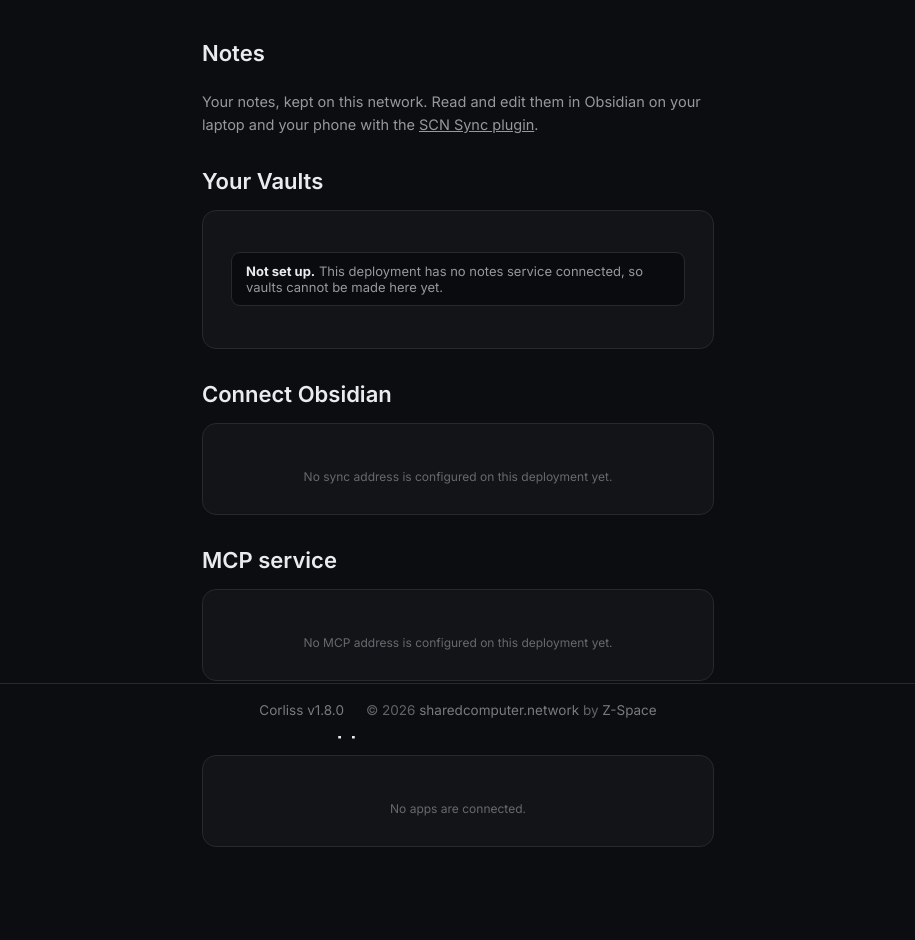
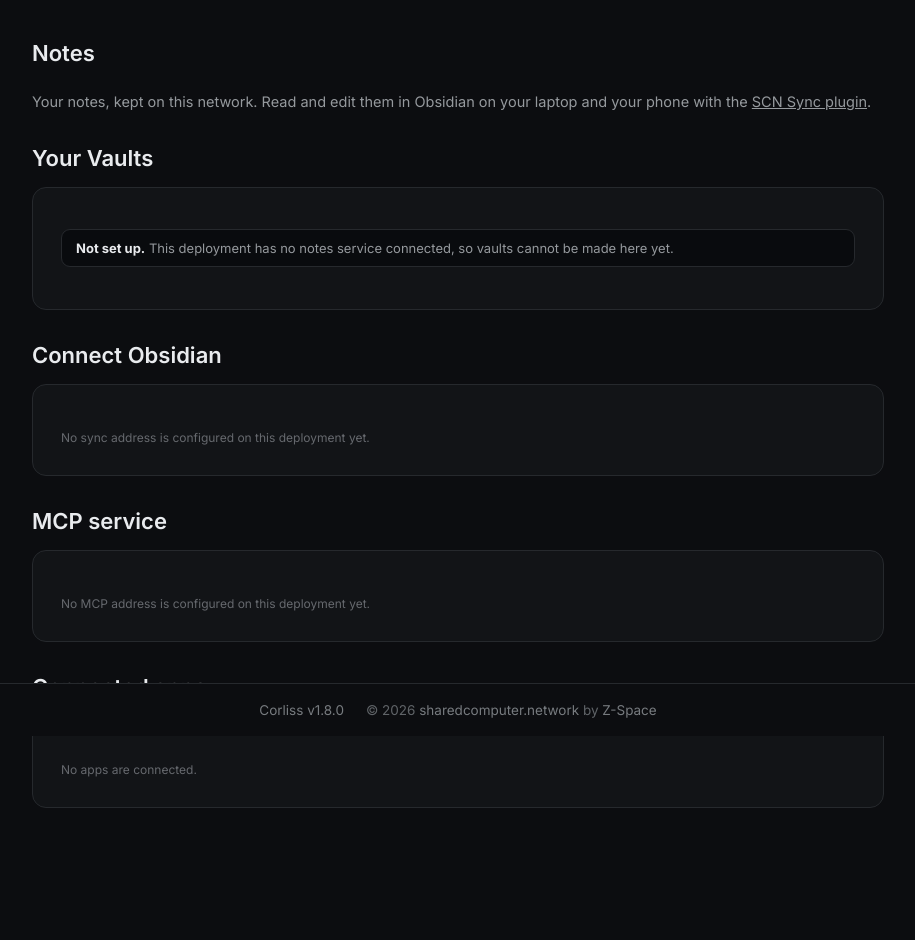
Before and after one commit to Z-Space-Society/Corliss, a Django app: template corliss/templates/notes_mcp.html in a window 1280 px wide. Shown: the part 64-1004 px from the top of the page, without its empty margins (182-1097 px from the left). After the commit the page ends 872 px from the top, so only its background shows below. Run offline with Django 5.2, Linux system fonts and the light colour scheme; the template is opened without the code that fills it, so the values that code supplies are empty; some libraries are stand-ins or nearby versions.

Commit message:
Give the Notes page the console measure
Connected apps added a four-column table with a button on every row, and at
the 560px reading measure it scrolled sideways inside its card. /notes/ now
opts into .console-view, as /api/ did when it gained its tables.

Co-Authored-By: Claude Opus 5.5 <noreply@anthropic.com>

```diff
--- a/corliss/static/css/base.css
+++ b/corliss/static/css/base.css
@@ -1107,7 +1107,8 @@ a.btn-primary {
    timestamps, and at 560 it scrolled sideways inside its card to show columns
    that fit a wider page easily. Applied per page rather than to .account-view
    so the account pages keep the reading measure they were set at — /api/ opted
-   in when it gained the key and usage tables. */
+   in when it gained the key and usage tables, and /notes/ when Connected apps
+   added a table with a button on every row. */
 .console-view {
   max-width: 900px;
 }
--- a/corliss/templates/notes_mcp.html
+++ b/corliss/templates/notes_mcp.html
@@ -36,7 +36,7 @@ line asks the member to make one.
 {% block title %}Notes{% endblock %}
 
 {% block content %}
-<div class="account-view">
+<div class="account-view console-view">
   <h1>Notes</h1>
 
   <p class="page-text">
```
